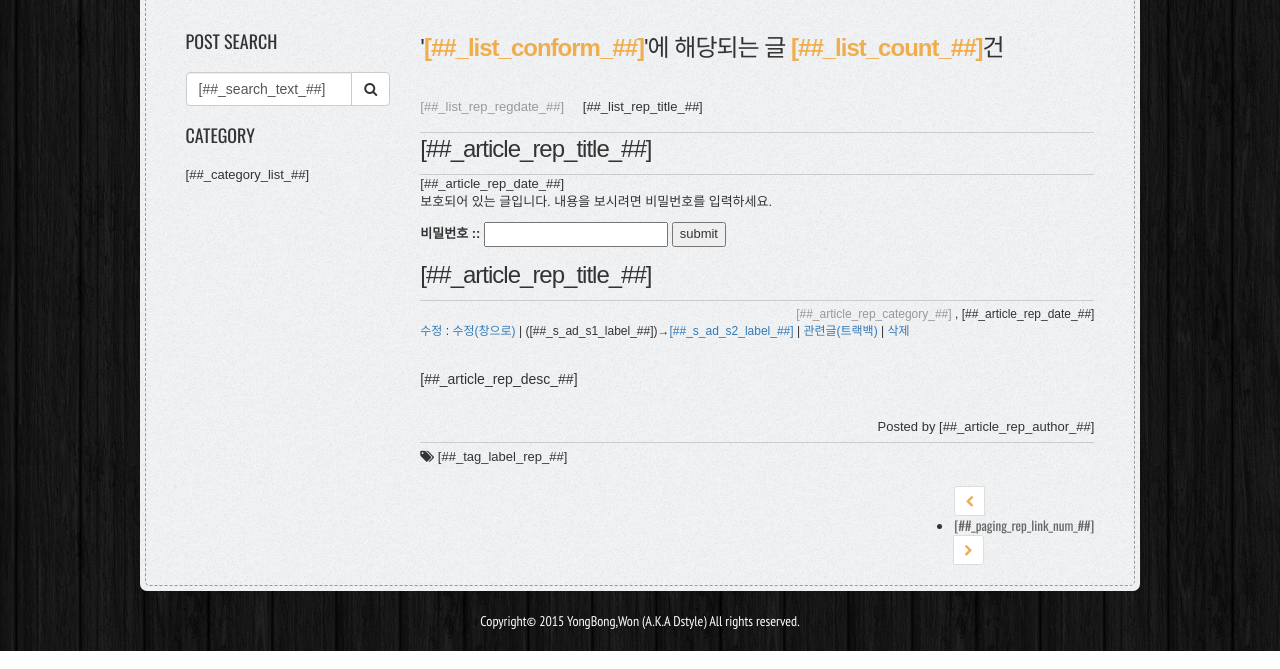
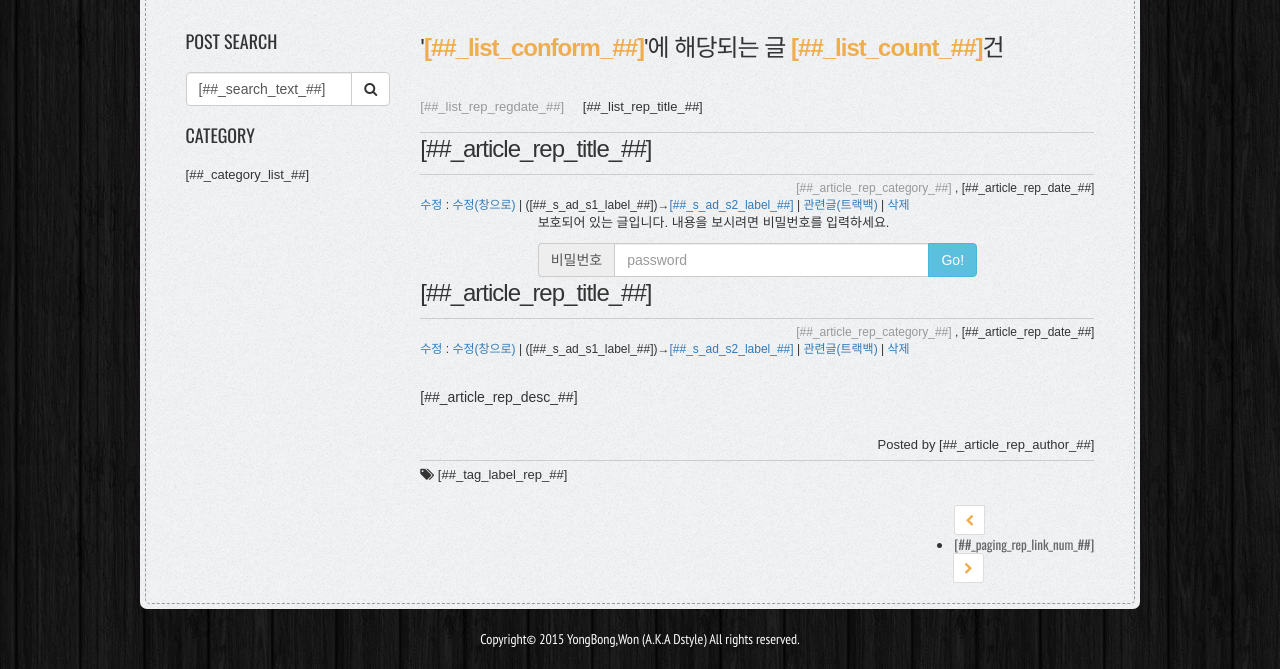
Before and after one commit to dstyle0210/dstyle.github.io, a website: page src/tistory.html in a window 1280 px wide. Shown: the part 227-896 px from the top of the page. Drawn offline with nearby package versions, Linux system fonts and the light colour scheme; a web font is replaced by a local one.

Commit message:
티스토리 디자인 일부 변경.

```diff
--- a/src/css/less/style.less
+++ b/src/css/less/style.less
@@ -28,6 +28,7 @@ body{background:url('../images/bg.png');.kor();font-size:13px;letter-spacing:0;}
 h1,h2,h3,h4,h5,h6{padding:0;margin:0;}
 dl{margin-top:20px;margin-bottom:0;}
 dl:first-child{margin-top:0;}
+li{padding:0;margin:0;list-style:none;}
 .progress{margin-bottom:0;background-color:#fff;}
 .btn span{.btnSpan();}
 .label{font-family:"Source Sans Pro","Helvetica Neue",Helvetica,Arial,sans-serif;}
@@ -139,7 +140,7 @@ footer{.engsub();padding:20px 0;text-align:center;color:#fff;font-size:14px;}
       &{margin-top:300px;padding-top:20px;padding-bottom:30px;}
     }
     >article{
-      ul,li{margin:0;padding:0;}
+      ul,li{margin:0;padding:0;list-style:none;}
       li{padding:10px 0;border-top:1px solid #ddd;
         &:first-child{padding-top:0;border-top:0;}
         &:last-child{padding-bottom:0;}
--- a/src/css/less/tistory.less
+++ b/src/css/less/tistory.less
@@ -130,7 +130,7 @@ footer{.engsub();padding:20px 0;text-align:center;color:#fff;font-size:14px;}
 
 
 // 아티클 영역
-.entrySec{
+.entrySec,.entryProtectedSec{
   @borderColor:@border-color-lightgray;
   .titleWrap{width:100%;overflow: hidden;}
   .tit{width:100%;border-bottom:1px solid @borderColor;
--- a/src/tistory.html
+++ b/src/tistory.html
@@ -16,15 +16,6 @@
     <meta name="Location" content="South Korea" />
     <meta name="Distribution" content="global" />
     <meta name="author" content="Dstyle(dstyle0210@gmail.com)" />
-    <meta property="og:title" content="Dstyle, Front-End Developer , Web Publisher" />
-    <meta property="og:url" content="http://dstyle0210.github.io" />
-    <meta property="og:image" content="http://dstyle0210.github.io/image/mark.jpg" />
-    <meta property="og:description" content="웹퍼블리셔, 프론트앤드 개발자로 활동하고 있습니다." />
-    <meta name="twitter:card" content="summary" />
-    <meta name="twitter:title" content="Dstyle, Front-End Developer , Web Publisher" />
-    <meta name="twitter:url" content="http://dstyle0210.github.io" />
-    <meta name="twitter:image" content="http://dstyle0210.github.io/image/mark.jpg" />
-    <meta name="twitter:description" content="웹퍼블리셔, 프론트앤드 개발자로 활동하고 있습니다." />
 
 
     <!--검색봇(크롤링)-->
@@ -157,24 +148,49 @@ todo 비밀번호 입력 부분 만들기.
                 </s_list>
                 <!-- // 검색결과 -->
 
+                <!-- 비밀번호 확인 -->
+                <s_article_protected>
+                    <div class="entryProtectedSec">
+                        <div class="titleWrap">
+                            <div class="tit"><h2 class="t_secH2">[##_article_rep_title_##]</h2></div>
+                            <div class="opt">
+                                <div class="r">
+                                    <a href="[##_article_rep_category_link_##]">[##_article_rep_category_##]</a> , [##_article_rep_date_##]
+                                </div>
+                                <div class="l">
+                                    <s_ad_div>
+                                        <div class="admin">
+                                            <a href="[##_s_ad_m_link_##]">수정</a> :
+                                            <a href="#" onclick="[##_s_ad_m_onclick_##]">수정(창으로)</a> |
+                                            ([##_s_ad_s1_label_##])→<a href="#" onclick="[##_s_ad_s2_onclick_##]">[##_s_ad_s2_label_##]</a> |
+                                            <a href="#" onclick="[##_s_ad_t_onclick_##]">관련글(트랙백)</a> |
+                                            <a href="#" onclick="[##_s_ad_d_onclick_##]">삭제</a>
+                                        </div>
+                                    </s_ad_div>
+                                </div>
+                            </div>
 
+                            <div class="row">
+                                <div class="col-xs-8 col-xs-offset-2">
+                                    <p>보호되어 있는 글입니다. 내용을 보시려면 비밀번호를 입력하세요.</p>
+                                    <div class="input-group">
+                                        <label for="[##_article_password_##]" class="input-group-addon">비밀번호</label>
+                                        <input type="text" class="form-control" placeholder="password" id="[##_article_password_##]" name="[##_article_password_##]" value="" onkeydown="if (event.keyCode == 13)[##_article_dissolve_##]" />
+                                            <span class="input-group-btn">
+                                                <button class="btn btn-info" type="submit" onclick="[##_article_dissolve_##]">Go!</button>
+                                            </span>
+                                    </div>
+                                </div>
+                            </div>
+
+                        </div>
+                    </div>
+                </s_article_protected>
+                <!-- // 비밀번호 확인 -->
 
                 <!-- 아티클영역 -->
                 <s_article_rep>
                 <div class="entrySec">
-                    <s_article_protected>
-                        <div class="entryProtected">
-                            <div class="titleWrap">
-                                <div class="tit"><h2 class="t_secH2">[##_article_rep_title_##]</h2></div>
-                                <span class="date">[##_article_rep_date_##]</span>
-                                <p>보호되어 있는 글입니다. 내용을 보시려면 비밀번호를 입력하세요.</p>
-                                <p><label for="[##_article_password_##]">비밀번호 ::</label>
-                                    <input type="password" maxlength="16" id="[##_article_password_##]" name="[##_article_password_##]" value="" onkeydown="if (event.keyCode == 13)[##_article_dissolve_##]" />
-                                    <input type="button" class="submit" value="submit" onclick="[##_article_dissolve_##]" />
-                                </p>
-                            </div>
-                        </div>
-                    </s_article_protected>
                     <div class="titleWrap">
                         <div class="tit"><h2 class="t_secH2">[##_article_rep_title_##]</h2></div>
                         <div class="opt">
```
Also changed, not shown: index.html (+10 -9 lines), src/index.html (+12 -10 lines), css/style.css, css/tistory.css, src/css/style.css, src/css/tistory.css.
